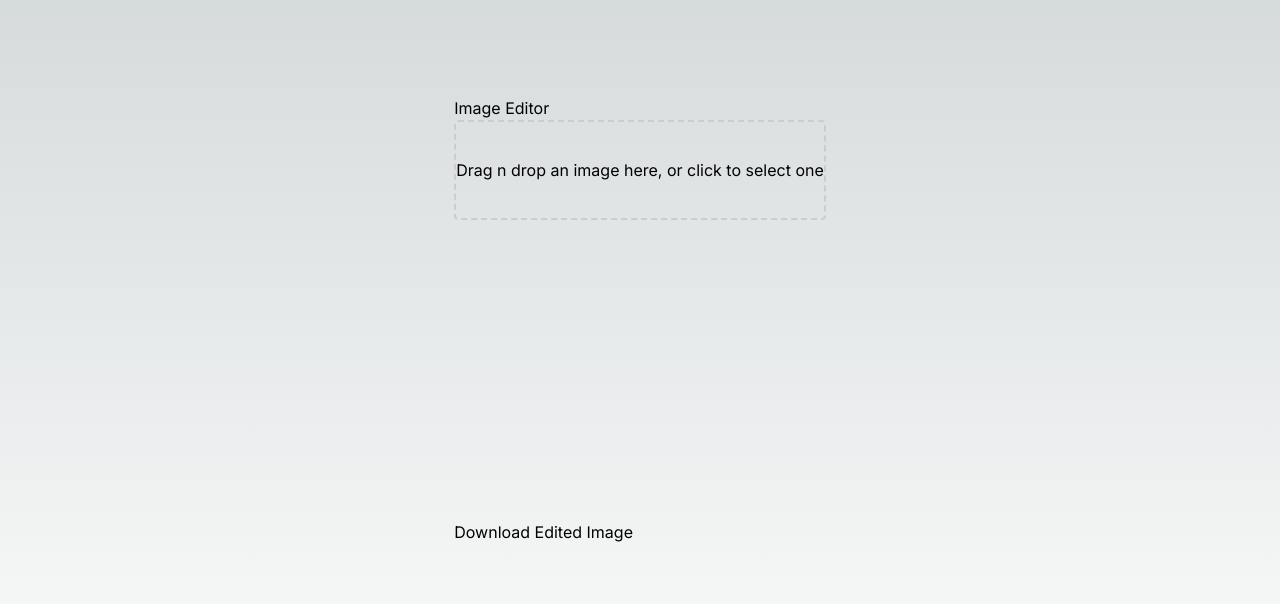
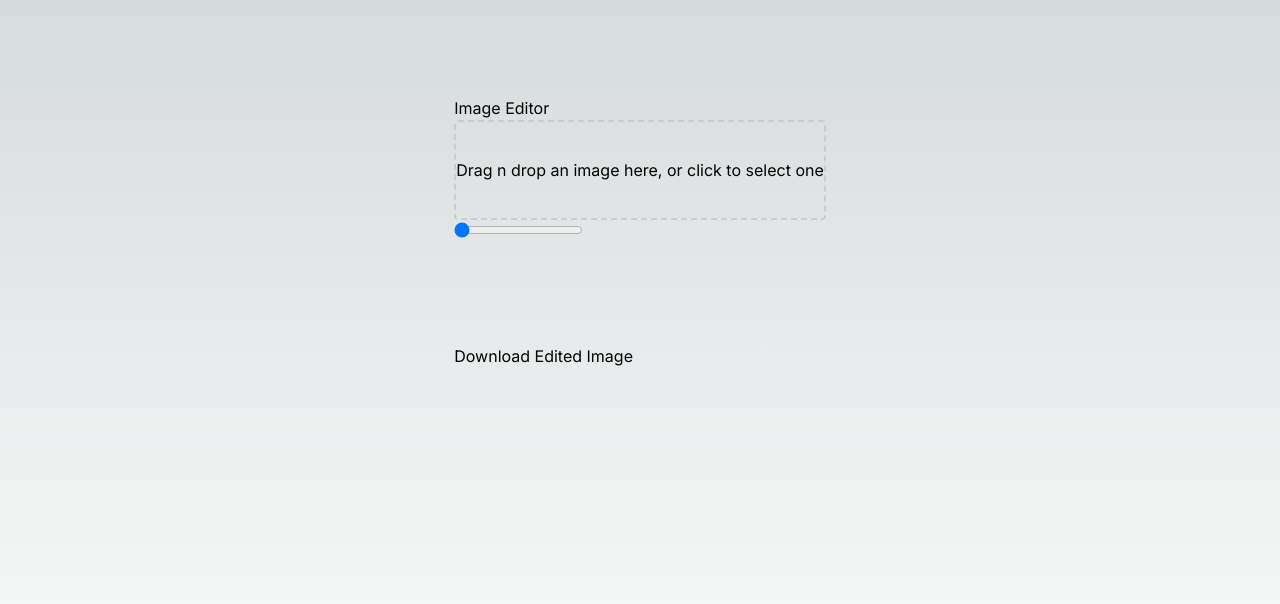
Before and after one commit to ftalves/photo-framer, a Next.js app: page / in a window 1280 px wide. Shown: the top 604 px of the page. Built offline with nearby package versions, Linux system fonts and the light colour scheme.

Commit message:
Add image border and canvas controls

```diff
--- a/app/page.tsx
+++ b/app/page.tsx
@@ -1,6 +1,6 @@
 "use client";
 
-import { useMemo, useRef, useState } from "react";
+import { useEffect, useRef, useState } from "react";
 import Dropzone from "react-dropzone";
 import { saveAs } from "file-saver";
 
@@ -14,22 +14,25 @@ const dropzoneStyle = {
   justifyContent: "center",
   cursor: "pointer",
 };
+
 const ImageEditor = () => {
-  const [image, setImage] = useState(null);
+  // const [image, setImage] = useState<HTMLImageElement>(new Image()); Why image is not defined?
+  const [image, setImage] = useState<HTMLImageElement>();
+  const [borderSize, setBorderSize] = useState(0);
   const canvasRef = useRef<HTMLCanvasElement>(null);
-
-  const canvasContext = useMemo(
-    () => canvasRef.current?.getContext("2d"),
-    [canvasRef]
-  );
 
   const onDrop = (acceptedFiles: any) => {
     const file = acceptedFiles[0];
-    const image = new Image(300, 300);
+    const image = new Image();
     image.src = URL.createObjectURL(file);
 
     image.onload = () => {
-      canvasContext?.drawImage(image, 0, 0);
+      setImage(image);
+      if (canvasRef.current) {
+        canvasRef.current.width = image.width;
+        canvasRef.current.height = image.height;
+        canvasRef.current?.getContext("2d")?.drawImage(image, 0, 0);
+      }
     };
   };
 
@@ -39,6 +42,24 @@ const ImageEditor = () => {
       saveAs(imageUrl, "image.png");
     }
   };
+
+  useEffect(() => {
+    const ctx = canvasRef.current?.getContext("2d");
+
+    if (!canvasRef.current || !ctx || !image) {
+      return;
+    }
+
+    const newWidth = borderSize * 2 + (image?.width || 0);
+    const newHeight = borderSize * 2 + (image?.height || 0);
+
+    canvasRef.current.width = newWidth;
+    canvasRef.current.height = newHeight;
+    console.log({ newWidth });
+    ctx.fillStyle = "black";
+    ctx.fillRect(0, 0, newWidth, newHeight);
+    ctx.drawImage(image, borderSize, borderSize);
+  });
 
   return (
     <div>
@@ -54,7 +75,16 @@ const ImageEditor = () => {
       </Dropzone>
 
       <div>
-        <canvas ref={canvasRef} width={300} height={300} />
+        <input
+          type="range"
+          min={0}
+          max={300}
+          value={borderSize}
+          onChange={(e) => {
+            setBorderSize(Number(e.target.value));
+          }}
+        />
+        <canvas ref={canvasRef} width={100} height={100} />
         <button onClick={handleDownload}>Download Edited Image</button>
       </div>
     </div>
```
